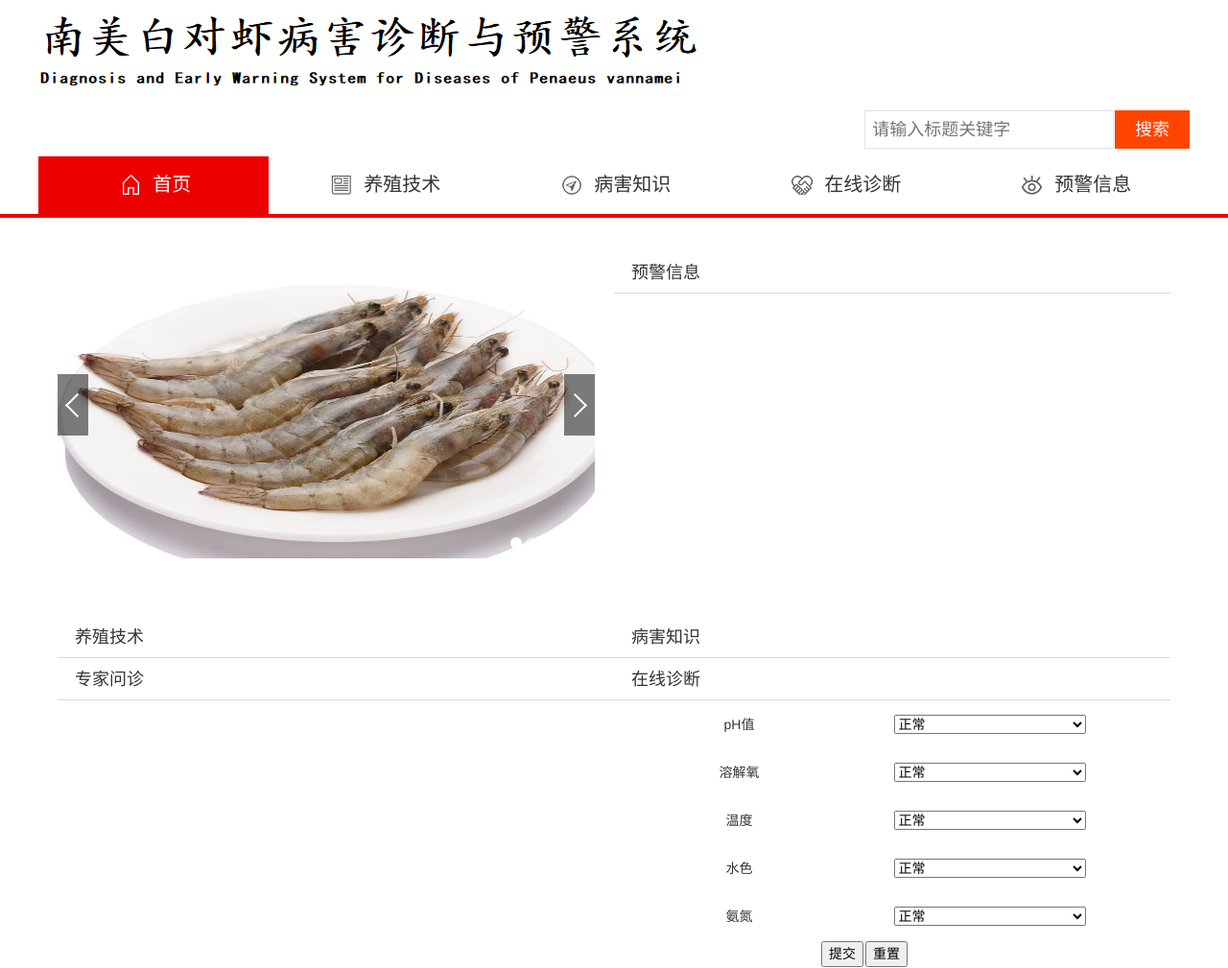
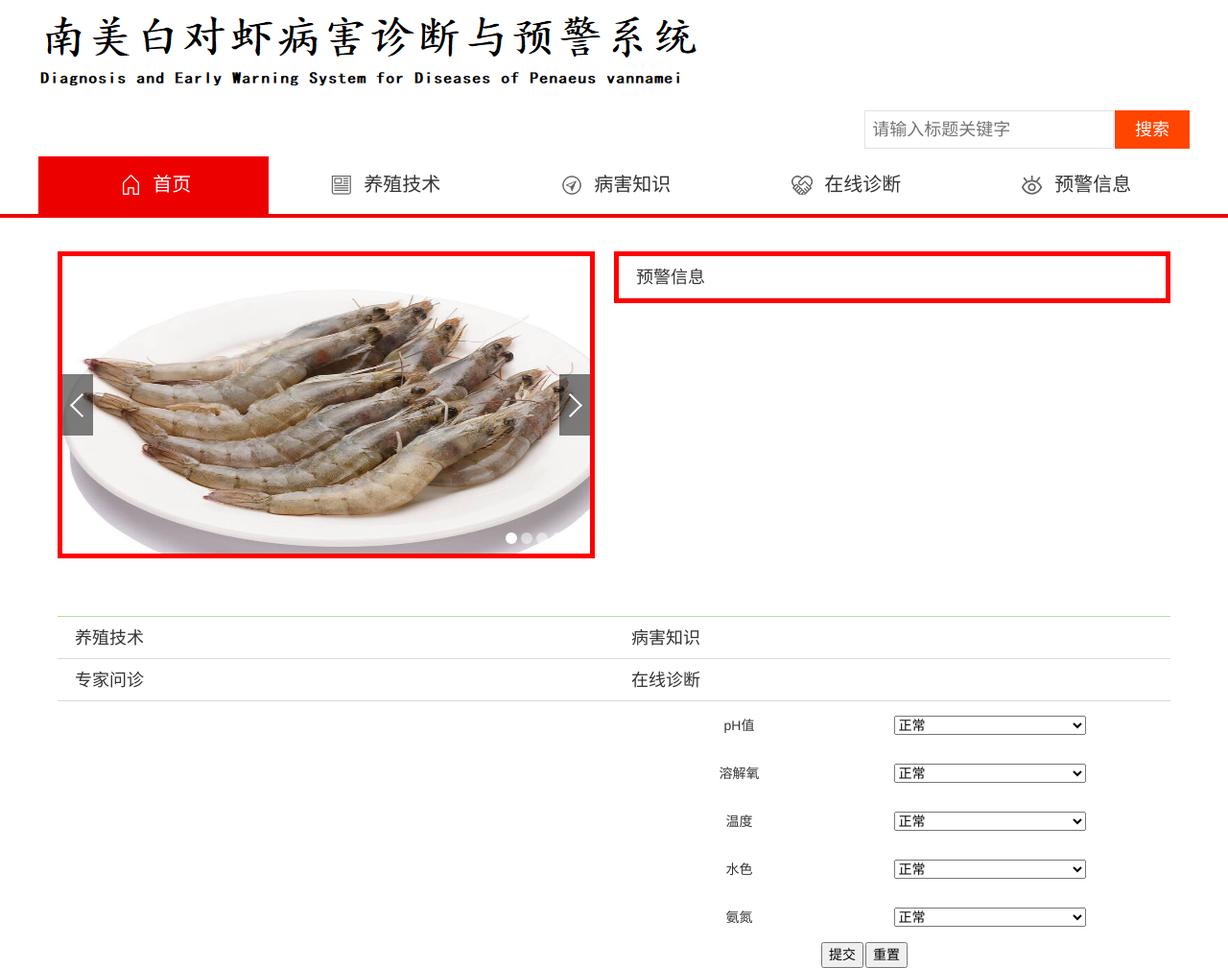
Before and after one commit to bcnmbdx-cau/nmbdx, a PHP site: page /index.php?act=index in a window 1280 px wide. Shown: the part 46-1055 px from the top of the page at 96% size. Run offline with PHP 8.4, Linux system fonts and the light colour scheme; the visitor is signed in with stand-in values (Sample User, id 1); data that the repository does not hold is empty.

Commit message:
index页面修改

```diff
--- a/Diagnose&Warning_Penaeus_vannamei/Front/index.php
+++ b/Diagnose&Warning_Penaeus_vannamei/Front/index.php
@@ -194,11 +194,11 @@ img:hover {
 .nav{    margin-bottom: 0px;
 }</style>
 <article class="main-news clear" style="margin-top: 15px;">
-	<figure id="slideBox" class="slideBox slideBox1">
+	<figure id="slideBox" class="slideBox slideBox1" style="border: 5px solid red;">
 	    <div class="hd">
 	        <ul class="clear"><li></li><li></li><li></li><li></li><li></li></ul>
 	    </div>
-	    <figure class="bd">
+	    <figure class="bd"  >
 	        <ul>
 	            <li class="pic-box pic-box1">
 	                <a><img src="../images/1.jpg" height='320' width='500' border='0'/></a>
@@ -235,9 +235,9 @@ img:hover {
 	    jQuery(".slideBox1").slide({mainCell:".bd ul",effect:"left",autoPlay:true,easing:"swing",delayTime:500,mouseOverStop:true,pnLoop:true});
 	</script>
 
-	<article class="slideTxtBox slideTxtBox1">
-<a class="prev" href="javascript:void(0)"></a>
-                            <a class="next" href="javascript:void(0)"></a>
+	<article class="slideTxtBox slideTxtBox1" style="border: 5px solid red;">
+        <a class="prev" href="javascript:void(0)"></a>
+        <a class="next" href="javascript:void(0)"></a>
 	    <article class="hd">
 	        <ul class="clear">
                     <li class="on">预警信息</li>
@@ -254,12 +254,11 @@ img:hover {
 <article class="main-col clear">
 	<div class="lp">
 		<article class="col-body mb20">
-			<article class="col-main clear">
-				<article class="slideTxtBox slideTxtBox1 w100 fl">
-				    <article class="hd">
+			<article class="col-main clear" >
+				<article class="slideTxtBox slideTxtBox1 w100 fl" >
+				    <article class="hd" style="border-top: 1px solid #BADAA1;">
 				        <ul class="clear">
 				            <li>养殖技术</li>
-
 				        </ul>
                         <?
                         $category=1;
@@ -269,7 +268,7 @@ img:hover {
 				</article><!-- slideTxtBox end -->
 
 				<article class="slideTxtBox slideTxtBox1 w100 fl">
-				    <article class="hd">
+				    <article class="hd" style="border-top: 1px solid #BADAA1 ;">
 				        <ul class="clear">
 				            <li>病害知识</li>
 				        </ul>
```
